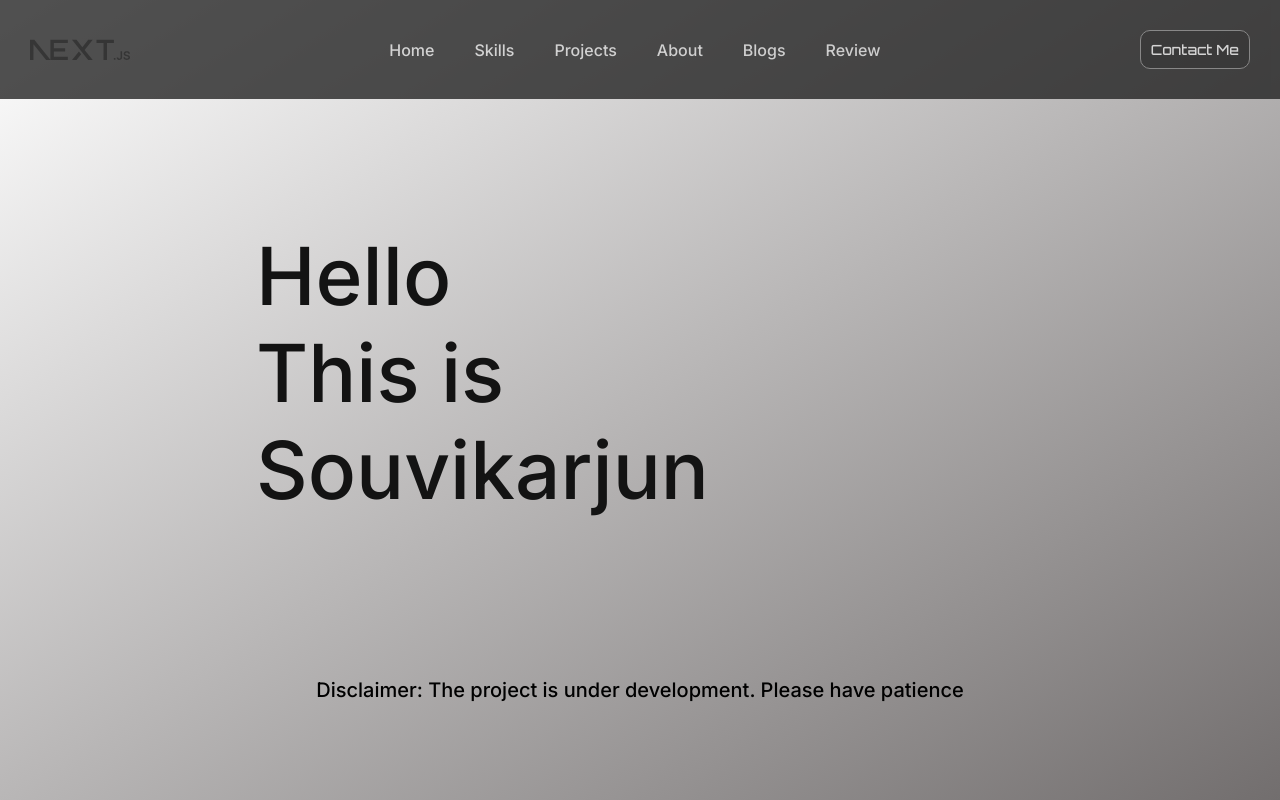
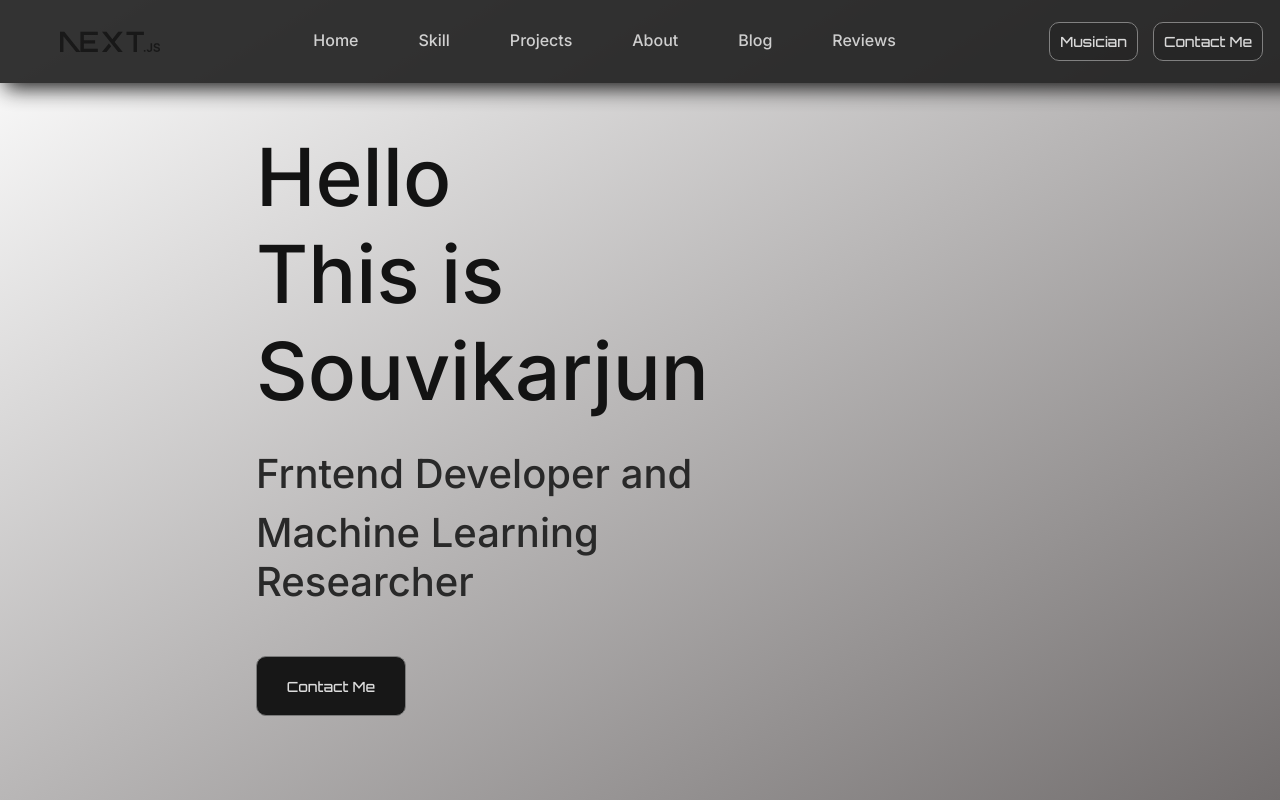
Before and after one commit to Souvikarjun/portfolio101, a Next.js app: page /developer in a window 1280 px wide. Shown: the top 800 px of the page. Built offline with nearby package versions, Linux system fonts and the light colour scheme.

Commit message:
navbar editing

```diff
--- a/app/developer/developer.module.css
+++ b/app/developer/developer.module.css
@@ -27,7 +27,7 @@
 }
 
 .subtitle{
-    font-size: 65px;
+    /* font-size: 65px; */
     background-image: linear-gradient(to bottom right, #131313,#131313,#131313,#131313,#131313,#131313,#131313, #e9e9e9,#131313,#131313,#131313,#131313,#131313,#131313,#131313);
     background-clip: text;
     font-size: 80px;
@@ -39,6 +39,26 @@
 
 }
 
+.subtext{
+    padding-top: 30px;
+    font-size: 40px;
+    gap: 10px;
+    display: flex;
+    flex-direction: column;
+}
+
+.ctbtn{
+    margin-top: 50px;
+}
+
+.btn{
+    width: 150px;
+    height: 60px;
+}
+
+.btn:hover{
+    box-shadow: 0px 0px 10px #000000;
+}
 
 .wrapper p{
     color: rgb(0, 0, 0);
--- a/app/developer/layout.jsx
+++ b/app/developer/layout.jsx
@@ -1,10 +1,11 @@
 import Navbar from "@/components/navbar/navbar";
 import styles from "./developer.module.css"
+import Musician from "../musician/page";
 
 export default function Layout({ children }) {
     return (
         <div className={styles.container}>
-            <Navbar/>
+            <Navbar mainComp="Musician"/>
           {children}
         </div>
     );
--- a/app/developer/page.jsx
+++ b/app/developer/page.jsx
@@ -1,6 +1,7 @@
 import { ContactButton } from "@/components/contactbutton/contactbutton";
 import styles from "./developer.module.css"
 import { Card } from "@/components/card/card";
+// import { Button } from "@/components/button/button";
 
 const DeveloperPage = () => {
   return (
@@ -9,6 +10,10 @@ const DeveloperPage = () => {
             <div className={styles.maintitle}>
                 <h1 className={`${styles.title} ${styles.anime}`}>Hello</h1>
                 <h1 className={`${styles.subtitle} ${styles.anime}`}>This is Souvikarjun</h1>
+                <h3 className={`${styles.subtext}`}>Frntend Developer and <span>Machine Learning Researcher</span></h3>
+                <div className={`${styles.ctbtn}`}>
+                  <ContactButton className={`${styles.btn}`} text="Contact Me"/>
+                </div>
             </div>
             <p>Disclaimer: The project is under development. Please have patience</p>
             {/* <ContactButton /> */}
--- a/app/musician/layout.jsx
+++ b/app/musician/layout.jsx
@@ -4,7 +4,7 @@ import styles from "./musician.module.css"
 export default function Layout({ children }) {
     return (
         <div className={styles.container}>
-            <Navbar/>
+            <Navbar mainComp="Developer"/>
           {children}
         </div>
     );
--- a/components/contactbutton/contactbutton.jsx
+++ b/components/contactbutton/contactbutton.jsx
@@ -2,11 +2,12 @@ import { orbitron } from "../fonts/font"
 import styles from "./contactbutton.module.css"
 import Link from "next/link"
 
- export const ContactButton = ({text}) => {
+ export const ContactButton = ({text, className}) => {
+   var linktext = text.toLowerCase()
    return (
      <div className={`${styles.components}`}>
-        <Link href={`/${text}`}>
-            <button className={`${styles.button} ${orbitron.className}`}>{text}</button>
+        <Link href={`/${linktext}`}>
+            <button className={`${styles.button} ${orbitron.className}  ${className}`}>{text}</button>
         </Link>
      </div>
    )
--- a/components/navbar/navbar.jsx
+++ b/components/navbar/navbar.jsx
@@ -4,33 +4,59 @@ import { ContactButton } from "../contactbutton/contactbutton";
 import styles from "./navbar.module.css"
 import Image from "next/image";
 
-const Navbar = () => {
+const Navbar = ({mainComp}) => {
   return (
     <div className={styles.container}>
         <Image src="/next.svg" alt="Logo" width={100} height={30} className={styles.img}/>
         <ul className={styles.list}>
+            <div className={styles.underline}>
                 <Link href="/" className={styles.links} >
                     <li className={styles.comp}>Home</li>
                 </Link>
-            <Link href="#" className={styles.links}>
-                <li className={styles.comp}>Skills</li>
+            </div>
+            <div className={styles.underline}>
+                <Link href="/" className={styles.links} >
+                    <li className={styles.comp}>Skill</li>
                 </Link>
-            <Link href="#" className={styles.links}>
+            </div>
+            <div className={styles.underline}>
+                <Link href="/" className={styles.links} >
                     <li className={styles.comp}>Projects</li>
                 </Link>
-            <Link href="#" className={styles.links}>
+            </div>
+            <div className={styles.underline}>
+                <Link href="/" className={styles.links} >
                     <li className={styles.comp}>About</li>
                 </Link>
-            <Link href="#" className={styles.links}>
-                <li className={styles.comp}>Blogs</li>
+            </div>
+            <div className={styles.underline}>
+                <Link href="/" className={styles.links} >
+                    <li className={styles.comp}>Blog</li>
                 </Link>
-            <Link href="#" className={styles.links}>
-                <li className={styles.comp}>Review</li>
+            </div>
+            <div className={styles.underline}>
+                <Link href="/" className={styles.links} >
+                    <li className={styles.comp}>Reviews</li>
                 </Link>
+            </div>
+
         </ul>
+        <div className={styles.buttons}>
+            <ContactButton text={mainComp}/>
             <ContactButton text="Contact Me"/>
+        </div>
+
     </div>
   )
 }
 
 export default Navbar;
+
+const scroll = (el) => {
+  const scroll = document.querySelector(el)
+  window.addEventListener('scroll', ()=>{
+    if (window.scrollY > 30) {
+        scroll.classList.add()
+    }
+  })
+}
--- a/components/navbar/navbar.module.css
+++ b/components/navbar/navbar.module.css
@@ -1,23 +1,31 @@
 .container{
+    position: fixed;
     display: flex;
-    padding: 30px;
-    background-color: #202020;
+    width:94%;
+    /* z-index: 100; */
+
+    padding-right: 60px;
+    padding-left: 60px;
+    background-color: #1d1d1d;
     border: #000;
-    opacity: .78;
+    opacity: .9;
     align-items: center;
     justify-content: space-between;
     color: #cfcfcf;
+    box-shadow: 5px 5px 20px #000;
+}
+
+.container.container-scrolled{
+
 }
 
 .links{
     text-decoration: none;
     color: #cfcfcf;
+    /* height: max-content; */
+    /* background-color: #fff; */
 }
 
-.links:hover{
-    text-decoration: nones;
-    color: #999999;
-}
 
 .list{
     display: flex;
@@ -27,6 +35,29 @@
     list-style-type: none;
 }
 
+.buttons{
+    display: flex;
+    flex-direction: row;
+    gap: 15px;
+}
+
+.underline{
+    padding: 10px;
+    padding-bottom: 30px;
+    padding-top: 30px;
+    /* background-color: #fff; */
+    border-bottom: 3px solid transparent ;
+}
+
+.underline:hover{
+    border-bottom: 3px solid white ;
+    cursor: pointer;
+}
+
+.underline:hover .links{
+    color: #999999;
+}
+
 .img{
     display: flex;
 }
```
Lines whose indentation alone changed are shown as unchanged.
